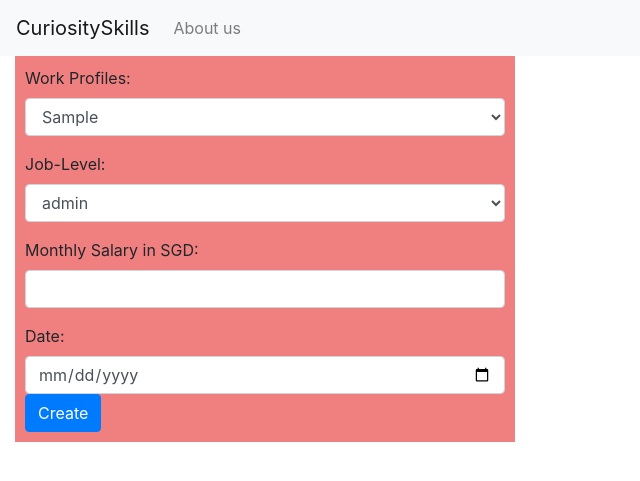
After one commit to jaymanmt/curiosityskills, a Flask app: template templates/create_workprofile.html in a window 1280 px wide. The commit adds this page. Shown: the top 481 px of the page, without its empty margins (0-640 px from the left). Run offline with Flask 2, Linux system fonts and the light colour scheme; the template is opened without the code that fills it: most values are stand-ins (such as "Sample title", 1, 10 or a date in 2020); some libraries are stand-ins or nearby versions.

Commit message:
completed sql database, routes-planning uploaded, basic skeleton for creating work profiles added

```diff
--- a/app.py
+++ b/app.py
@@ -4,9 +4,15 @@ import pymysql
 
 app = Flask(__name__)
 
+##job categories is to the credit of recruiter.com, refer to readme file for more details
+job_categories = ["Agriculture, Food and Natural Resources", "Architecture and Construction", "Arts, Audio/Video Technology and Communications",  "Business Management and Administration", "Education and Training", "Finance", "Government and Public Administration", "Health Science", "Hospitality and Tourism", "Human Services", "Information Technology", "Law, Public Safety, Corrections and Security", "Manufacturing", "Marketing, Sales and Service", "Science, Technology, Engineering and Mathematics", "Transportation, Distribution and Logistics"]
+
+##referred types of job levels by bizfluent website, refer to readme file for more details
+job_levels = ["Intern", "Junior-Level", "Entry-Level", "Intermediate", "First-level Management", "Upper-Management","Top-Level Management"]
+
 @app.route('/')
 def home():
-    return render_template("index.template.html")
+    return render_template("home.html", job_categories = job_categories, job_levels = job_levels)
 
 
 if __name__ == '__main__':
--- /dev/null
+++ b/templates/create_workprofile.html
@@ -0,0 +1,30 @@
+{%extends "index.template.html"%} {%block content%}
+<form method='GET' style="width: 500px; background-color: lightcoral; padding: 10px;">
+    <div class="form-group">
+        <label for="type">Work Profiles:</label>
+        <select class="form-control" name="job_categories">
+        {%for j in job_categories%}
+      <option>{{j}}</option>
+        {%endfor%}
+        </select>
+    </div>
+    <div class="form-group">
+        <label for="type">Job-Level:</label>
+        <select class="form-control" name="job_level">
+        {%for jl in job_levels%}
+      <option>{{jl}}</option>
+        {%endfor%}
+        </select>
+    </div>
+    <div class="form-group">
+        <label for="exampleFormControlInput1">Monthly Salary in SGD:</label>
+        <input type="number" class="form-control" name="salary" min="0", max="200000">
+    </div>
+    <div>
+        <label for="exampleFormControlInput1">Date:</label>
+        <input class="form-control" type="date" name="record_created_on">
+    </div>
+
+    <button type="submit" value="create" class="btn btn-primary">Create</button>
+</form>
+{%endblock%}
--- /dev/null
+++ b/templates/home.html
@@ -0,0 +1,3 @@
+{%extends "index.template.html"%} {%block content%}
+test
+{%endblock%}
--- a/templates/index.template.html
+++ b/templates/index.template.html
@@ -1,12 +1,43 @@
-<!DOCTYPE html>
+<!doctype html>
 <html lang="en">
+
 <head>
-    <meta charset="UTF-8">
-    <meta name="viewport" content="width=device-width, initial-scale=1.0">
-    <meta http-equiv="X-UA-Compatible" content="ie=edge">
-    <title>Document</title>
+    <!-- Required meta tags -->
+    <meta charset="utf-8">
+    <meta name="viewport" content="width=device-width, initial-scale=1, shrink-to-fit=no">
+
+    <!-- Bootstrap CSS -->
+    <link rel="stylesheet" href="https://stackpath.bootstrapcdn.com/bootstrap/4.3.1/css/bootstrap.min.css" integrity="sha384-ggOyR0iXCbMQv3Xipma34MD+dH/1fQ784/j6cY/iJTQUOhcWr7x9JvoRxT2MZw1T" crossorigin="anonymous">
+
+    <title>CuriositySkills</title>
 </head>
-<body>
-    test
+<body class = "container-fluid">
+    <nav class=" row navbar navbar-expand-lg navbar-light bg-light">
+        <button class="navbar-toggler" type="button" data-toggle="collapse" data-target="#navbarTogglerDemo03" aria-controls="navbarTogglerDemo03" aria-expanded="false" aria-label="Toggle navigation">
+        <span class="navbar-toggler-icon"></span>
+      </button>
+        <a class="navbar-brand" href="/">CuriositySkills</a>
+
+        <div class="collapse navbar-collapse" id="navbarTogglerDemo03">
+            <ul class="navbar-nav mr-auto mt-2 mt-lg-0">
+                <li class="nav-item">
+                    <a class="nav-link" href="#">About us</a>
+                </li>
+            </ul>
+        </div>
+    </nav>
+    <section>
+        {%block content%}
+        {%endblock%}
+    </section>
+    <footer>
+
+    </footer>
+<!-- Optional JavaScript -->
+<!-- jQuery first, then Popper.js, then Bootstrap JS -->
+<script src="https://code.jquery.com/jquery-3.3.1.slim.min.js" integrity="sha384-q8i/X+965DzO0rT7abK41JStQIAqVgRVzpbzo5smXKp4YfRvH+8abtTE1Pi6jizo" crossorigin="anonymous"></script>
+<script src="https://cdnjs.cloudflare.com/ajax/libs/popper.js/1.14.7/umd/popper.min.js" integrity="sha384-UO2eT0CpHqdSJQ6hJty5KVphtPhzWj9WO1clHTMGa3JDZwrnQq4sF86dIHNDz0W1" crossorigin="anonymous"></script>
+<script src="https://stackpath.bootstrapcdn.com/bootstrap/4.3.1/js/bootstrap.min.js" integrity="sha384-JjSmVgyd0p3pXB1rRibZUAYoIIy6OrQ6VrjIEaFf/nJGzIxFDsf4x0xIM+B07jRM" crossorigin="anonymous"></script>
 </body>
+
 </html>
```
Also changed, not shown: sql.txt (+12 -1 lines), README.md, static/images/home-page wireframe.png (added), static/images/routes-planning.png (added).
